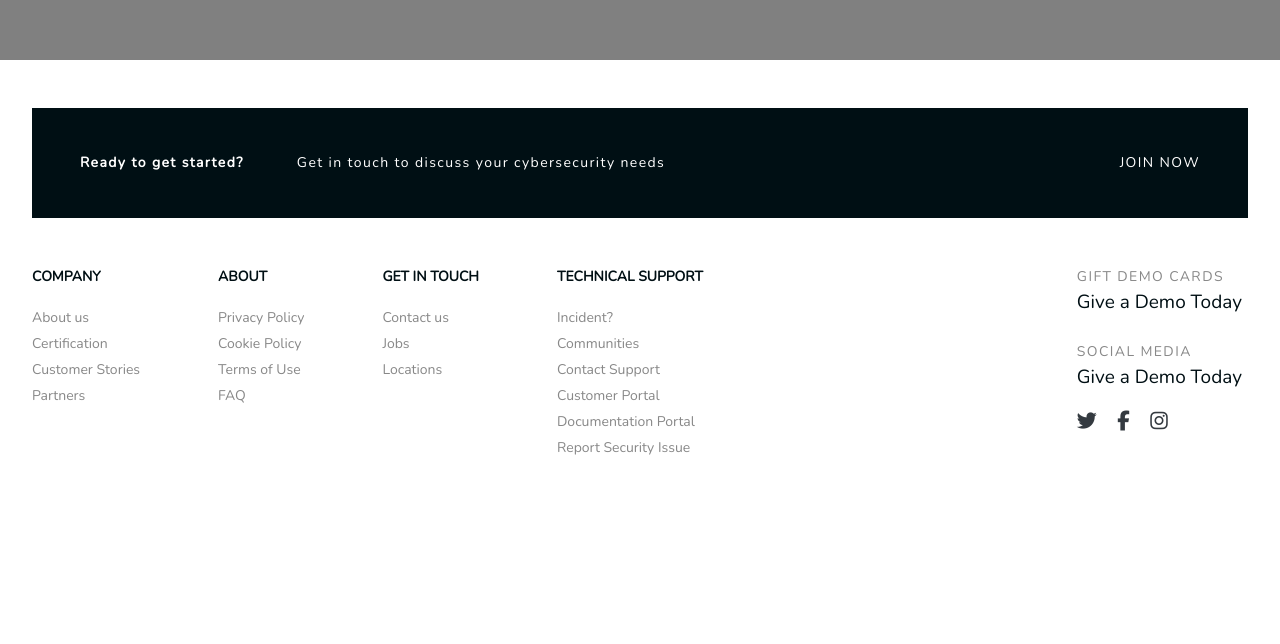
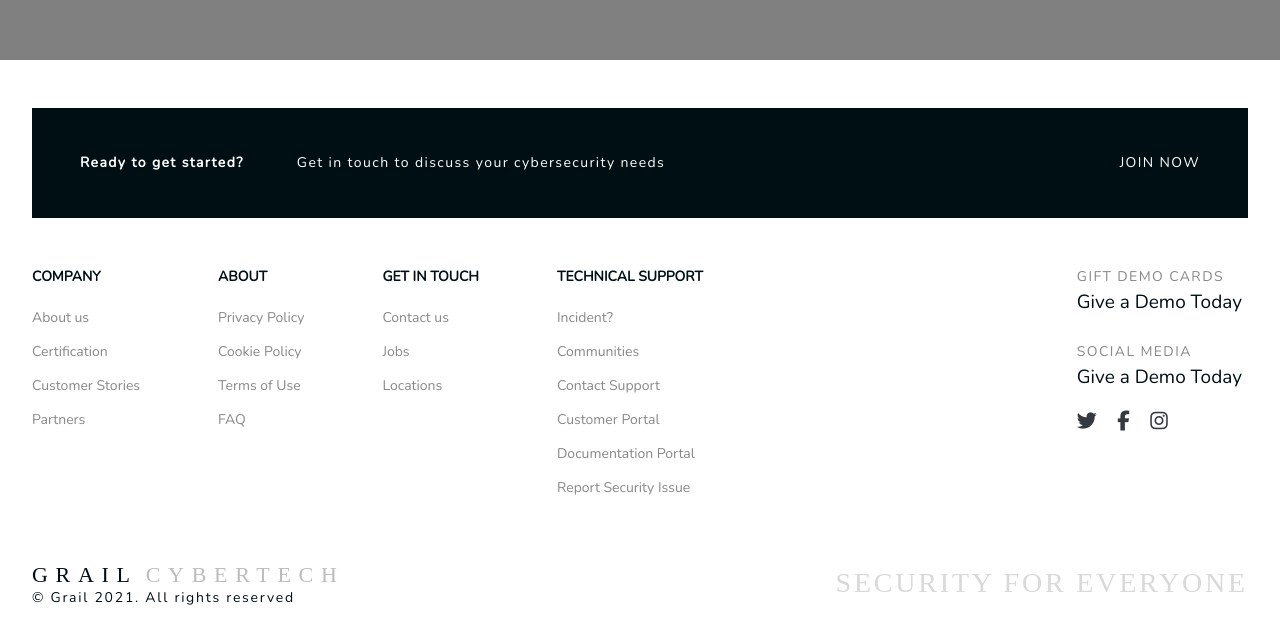
Before and after one commit to jordicallupegrail/grail-bootstrap, a plain HTML site: page index.html in a window 1280 px wide. Shown: the part 4298-4942 px from the top of the page. Before the commit the page ends 4774 px from the top, so only its background shows below. Drawn offline with nearby package versions, Linux system fonts and the light colour scheme.

Commit message:
footer done

```diff
--- a/index.html
+++ b/index.html
@@ -300,16 +300,16 @@
                     <div class="col col-md-auto mr-5">
                         <h6 class="font-weight-bold footer-ul">COMPANY</h6>
                         <ul class="list-unstyled mt-3">
-                            <li class="">
+                            <li class="mb-2">
                                 <a class="footer-links" href="#">About us</a>
                             </li>
-                            <li class="">
+                            <li class="mb-2">
                                 <a class="footer-links" href="#">Certification</a>
                             </li>
-                            <li class="">
+                            <li class="mb-2">
                                 <a class="footer-links" href="#">Customer Stories</a>
                             </li>
-                            <li class="">
+                            <li class="mb-2">
                                 <a class="footer-links" href="#">Partners</a>
                             </li>
                         </ul>
@@ -319,16 +319,16 @@
                     <div class="col col-md-auto mr-5">
                         <h6 class="font-weight-bold footer-ul">ABOUT</h6>
                         <ul class="list-unstyled mt-3">
-                            <li class="">
+                            <li class="mb-2">
                                 <a class="footer-links" href="#">Privacy Policy</a>
                             </li>
-                            <li class="">
+                            <li class="mb-2">
                                 <a class="footer-links" href="#">Cookie Policy</a>
                             </li>
-                            <li class="">
+                            <li class="mb-2">
                                 <a class="footer-links" href="#">Terms of Use</a>
                             </li>
-                            <li class="">
+                            <li class="mb-2">
                                 <a class="footer-links" href="#">FAQ</a>
                             </li>
                         </ul>
@@ -340,13 +340,13 @@
                             GET IN TOUCH
                         </h6>
                         <ul class="list-unstyled mt-3">
-                            <li class="">
+                            <li class="mb-2">
                                 <a class="footer-links" href="#">Contact us</a>
                             </li>
-                            <li class="">
+                            <li class="mb-2">
                                 <a class="footer-links" href="#">Jobs</a>
                             </li>
-                            <li class="">
+                            <li class="mb-2">
                                 <a class="footer-links" href="#">Locations</a>
                             </li>
                         </ul>
@@ -358,22 +358,22 @@
                             TECHNICAL SUPPORT
                         </h6>
                         <ul class="list-unstyled mt-3">
-                            <li class="">
+                            <li class="mb-2">
                                 <a class="footer-links" href="#">Incident?</a>
                             </li>
-                            <li class="">
+                            <li class="mb-2">
                                 <a class="footer-links" href="#">Communities</a>
                             </li>
-                            <li class="">
+                            <li class="mb-2">
                                 <a class="footer-links" href="#">Contact Support</a>
                             </li>
-                            <li class="">
+                            <li class="mb-2">
                                 <a class="footer-links" href="#">Customer Portal</a>
                             </li>
-                            <li class="">
+                            <li class="mb-2">
                                 <a class="footer-links" href="#">Documentation Portal</a>
                             </li>
-                            <li class="">
+                            <li class="mb-2">
                                 <a class="footer-links" href="#">Report Security Issue</a>
                             </li>
                         </ul>
@@ -413,7 +413,23 @@
         <!-- End Upper Container -->
 
         <!-- Lower Container -->
-        <div></div>
+        <div class="container-fluid mt-5 mb-5 px-0">
+            <div class="row">
+                <div class="col-sm-6 px-0">
+                    <p class="mb-0">
+                        <span class="mr-2 footer-bottom-grail" style="color: #000F14;">GRAIL</span><span class="footer-bottom-grail" style="color: #BDBDBD;">CYBERTECH</span>
+                    </p>
+                    <p class="footer-bottom-copyright">
+                        &copy; Grail 2021. All rights reserved
+                    </p>
+                </div>
+                <div class="col-sm-6 px-0">
+                    <p class="footer-bottom-text">
+                        SECURITY FOR EVERYONE
+                    </p>
+                </div>
+            </div>
+        </div>
         <!-- End Lower Container -->
     </footer>
     <!-- End footer -->
--- a/main.css
+++ b/main.css
@@ -112,6 +112,24 @@ p {
     color: #000f14;
 }
 
+.footer-bottom-grail{
+    font: normal normal normal 22px/20px Times New Roman;
+    letter-spacing: 7.7px;
+}
+
+.footer-bottom-copyright{
+    font: normal normal normal 14px/20px Nunito;
+    letter-spacing: 1.74px;
+    color: #000F14;
+}
+
+.footer-bottom-text{
+    text-align: right;
+    font: normal normal normal 28px/38px Times New Roman;
+    letter-spacing: 2.8px;
+    color: #D9D9D9;
+}
+
 @media screen and (max-width: 600px) {
     .hide {
         display: none;
```
